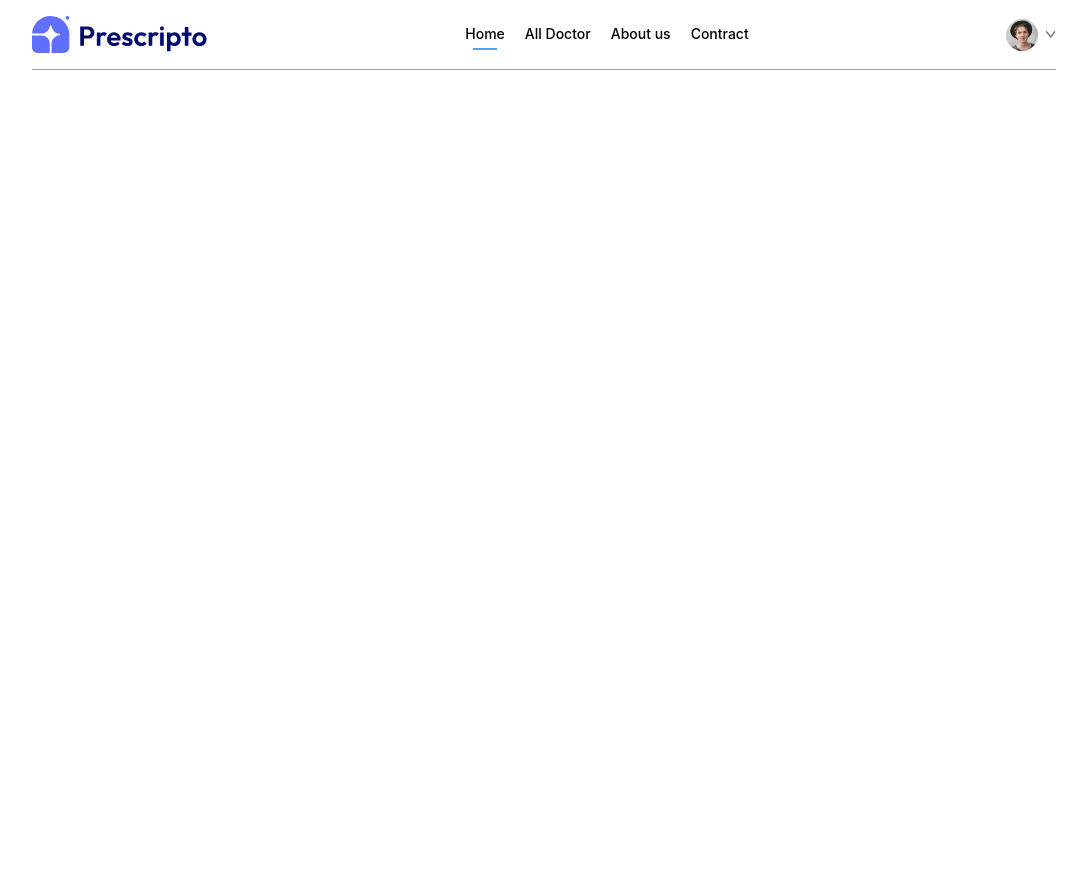
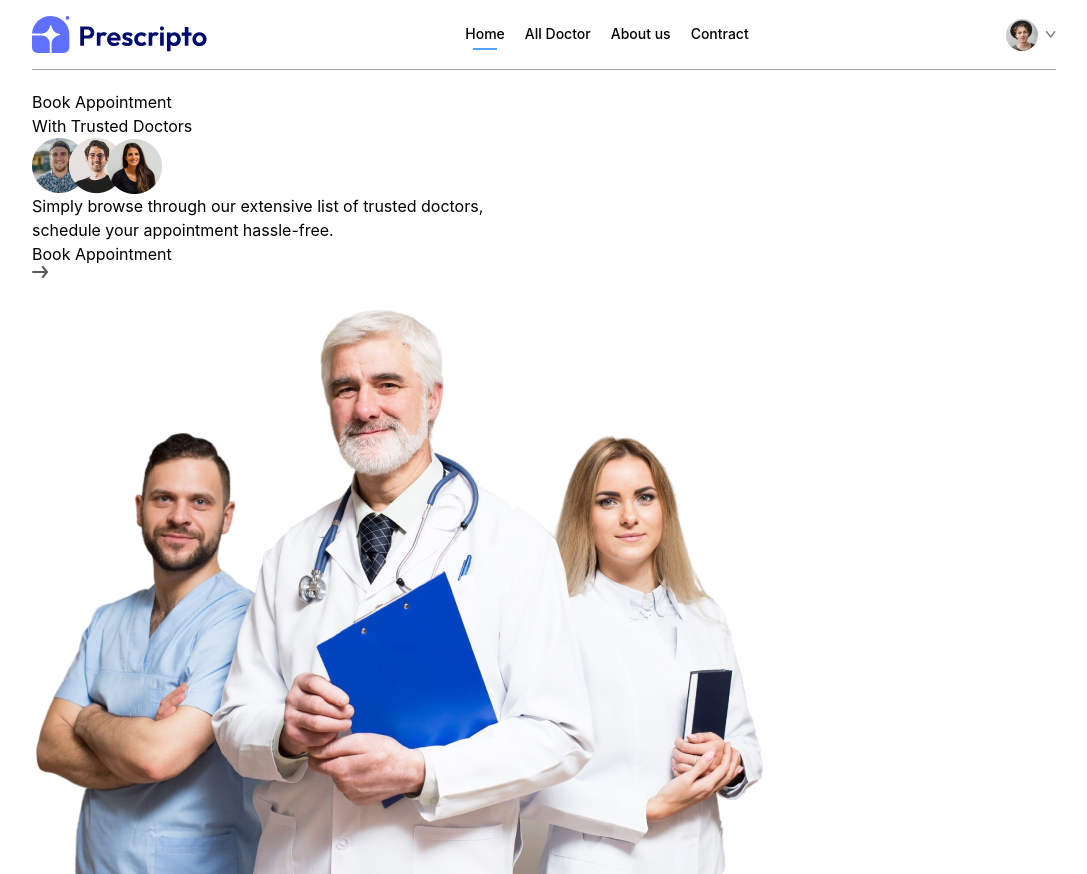
Before and after one commit to ZayanAhmed-71/Deltex, a React app in the folder frontend/: page / in a window 1280 px wide. Shown: the whole page, without its empty margins (96-1183 px from the left). Before the commit the page ends 800 px from the top, so only its background shows below. Built offline with nearby package versions, Linux system fonts and the light colour scheme; the HTML template or start-up script is replaced by a standard one.

Commit message:
hero section not done yet

```diff
--- /dev/null
+++ b/frontend/src/Component/HeroSection.jsx
@@ -0,0 +1,32 @@
+import React from 'react'
+import { assets } from '../assets/assets'
+
+const HeroSection = () => {
+    return (
+        <div>
+            {/* ========= Left Side ========= */}
+            <div>
+                <p>
+                    Book Appointment <br />
+                    With Trusted Doctors
+                </p>
+                <div>
+                    <img src={assets.group_profiles} alt="" />
+                    <p>
+                        Simply browse through our extensive list of trusted doctors, <br />
+                        schedule your appointment hassle-free.
+                    </p>
+                </div>
+                <a href="">
+                    Book Appointment <img src={assets.arrow_icon} alt="" />
+                </a>
+            </div>
+            {/* ========= Right Side ========= */}
+            <div>
+            <img src={assets.header_img} alt="" />
+            </div>
+        </div>
+    )
+}
+
+export default HeroSection
--- a/frontend/src/pages/Home.jsx
+++ b/frontend/src/pages/Home.jsx
@@ -1,9 +1,12 @@
+import React from 'react'
+import HeroSection from '../Component/HeroSection'
+
 const Home = () => {
   return (
     <div>
+      <HeroSection/>
+    </div>
+  )
+}
 
-    </div>
-  );
-};
-
-export default Home;
+export default Home
```
